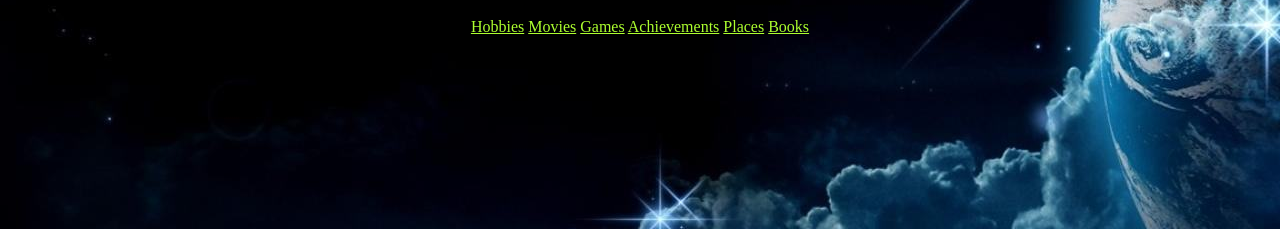
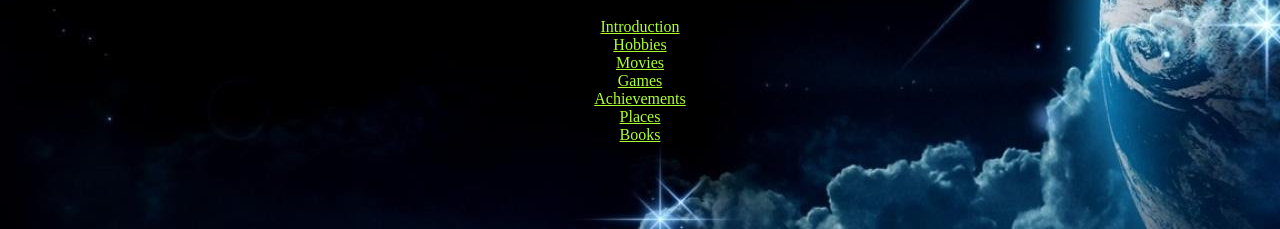
Before and after one commit to techiekids/techiekids, a plain HTML site: page abhi/Abhi.html in a window 1280 px wide. Shown: the part 571-800 px from the top of the page. Drawn offline with Linux system fonts and the light colour scheme.

Commit message:
made a minor change

```diff
--- a/abhi/Abhi.html
+++ b/abhi/Abhi.html
@@ -10,12 +10,15 @@
         <img src="images/abhi.JPG" alt="Abhi" style="width : 270px;height : 186">
     </div>
     <center>
-        <a href="hobbies.html">Hobbies</a>
-        <a href="movies.html">Movies</a>
-        <a href="Games.html">Games</a>
-        <a href="Achievments.html">Achievements</a>
-        <a href="Places.html">Places</a>
-        <a href="Books.html">Books</a>
+        <ul>
+            <li><a href="Abhi.html">Introduction</a></li>
+            <li><a href="hobbies.html">Hobbies</a></li>
+            <li><a href="movies.html">Movies</a></li>
+        <li><a href="Games.html">Games</a></li>
+            <li><a href="Achievments.html">Achievements</a></li>
+        <li><a href="Places.html">Places</a></li>
+        <li><a href="Books.html">Books</a></li>
+        </ul>
     </center>
 </body>
 </html>
```
